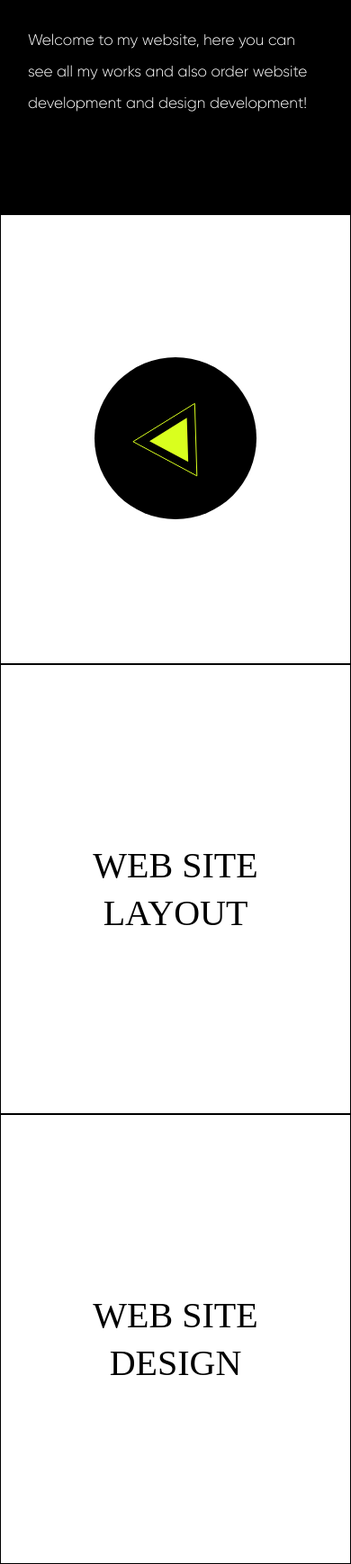
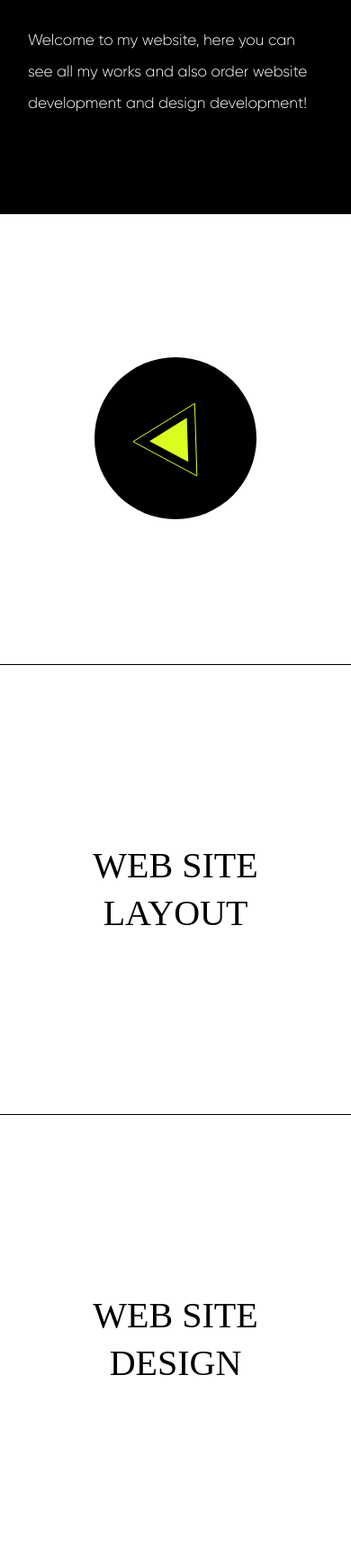
Before and after one commit to ilyazhavzharov/digital.envision, a plain HTML site: page index.html in a window 390 px wide. Shown: the part 262-2000 px from the top of the page at 90% size. Drawn offline with nearby package versions, Linux system fonts and the light colour scheme; a web font is replaced by a local one.

Commit message:
Update media.css

```diff
--- a/css/media.css
+++ b/css/media.css
@@ -26,33 +26,33 @@
 
     .general__section-2 {
         height: 500px;
-        border-top: 1px solid #000;
-        border-left: 1px solid #000;
-        border-right: 1px solid #000;
-        border-bottom: 1px solid #000;
+        border-top: none;
+        border-left: none;
+        border-right: none;
+        border-bottom: none;
     }
 
     .general__section-3 {
         height: 500px;
         border-top: 1px solid #000;
-        border-left: 1px solid #000;
-        border-right: 1px solid #000;
-        border-bottom: 1px solid #000;
+        border-left: none;
+        border-right: none;
+        border-bottom: none;
     }
 
     .general__section-4 {
         height: 500px;
         border-top: 1px solid #000;
-        border-left: 1px solid #000;
-        border-right: 1px solid #000;
-        border-bottom: 1px solid #000;
+        border-left: none;
+        border-right: none;
+        border-bottom: none;
     }
 
     .general__section-5 {
         height: 500px;
         border-top: 1px solid #000;
-        border-left: 1px solid #000;
-        border-right: 1px solid #000;
+        border-left: none;
+        border-right: none;
         border-bottom: 1px solid #000;
     }
 
@@ -117,7 +117,7 @@
     }
 
     .footer {
-        height: 585px;
+        height: 600px;
       }
 
     .footer__content {
```
